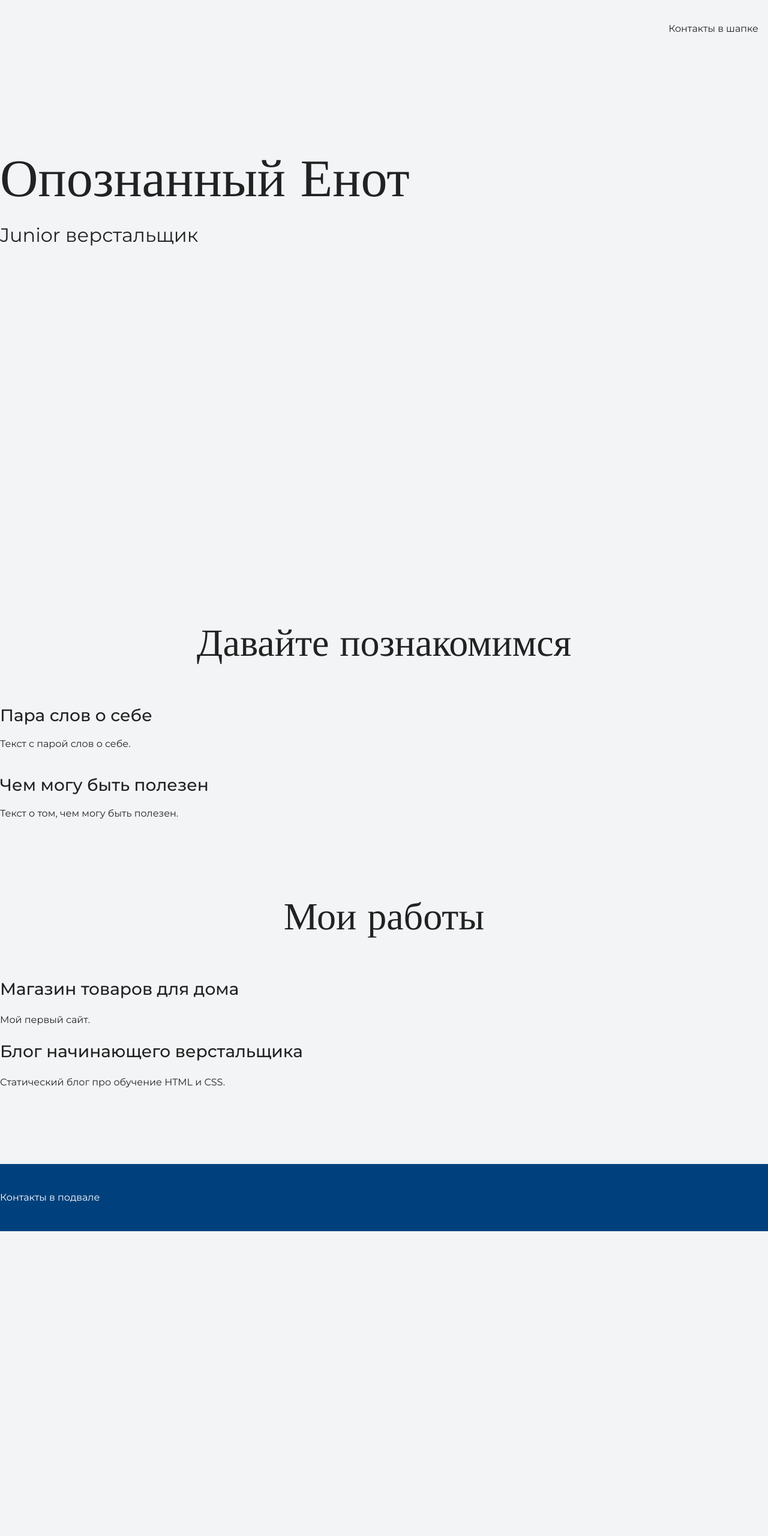
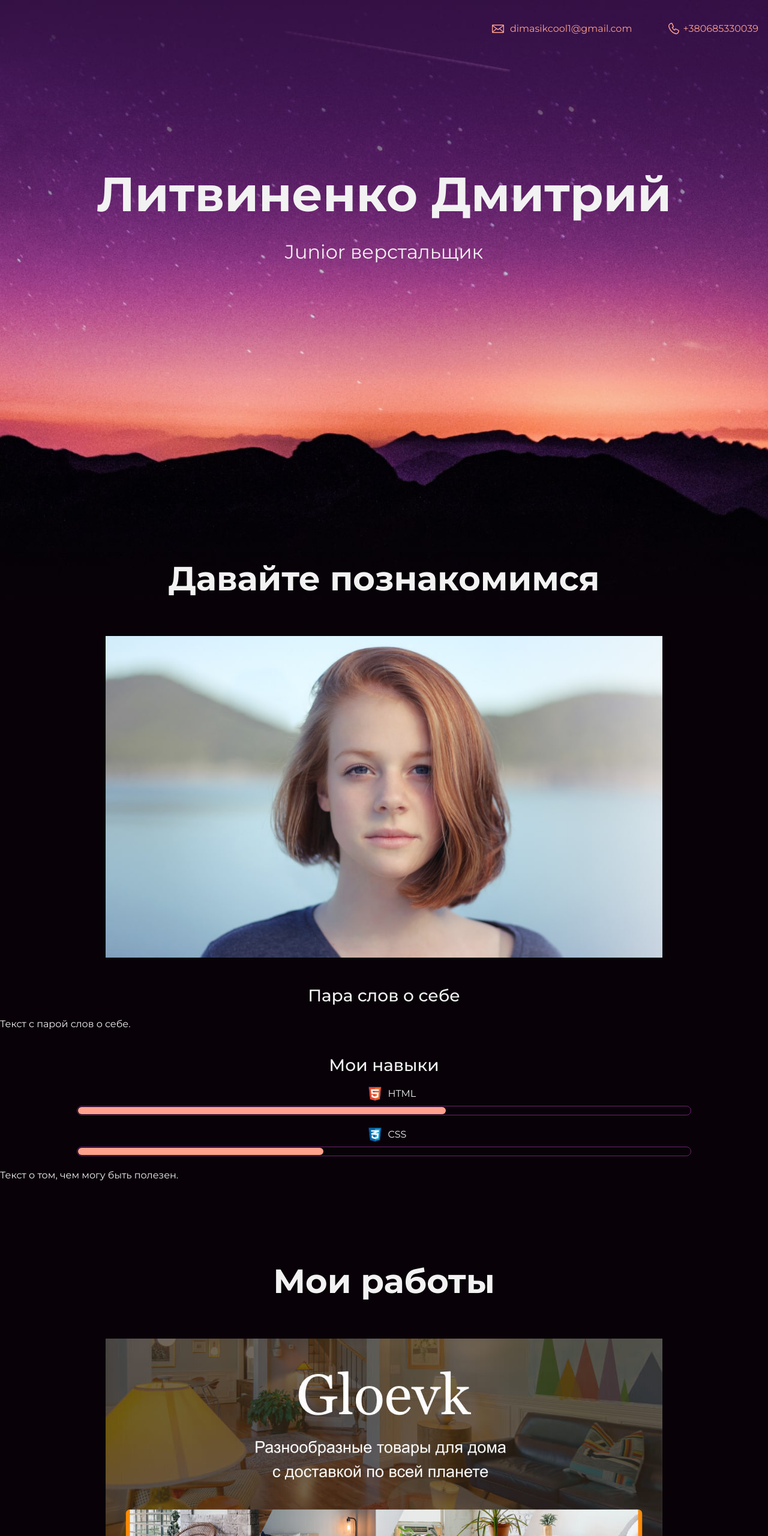
Before and after one commit to litvinushka/DmitryLitvinenko, a plain HTML site: page index.html in a window 1280 px wide. Shown: the top 2560 px of the page at 60% size. Before the commit the page ends 2052 px from the top, so only its background shows below. Drawn offline with nearby package versions, Linux system fonts and the light colour scheme.

Commit message:
Add files via upload

```diff
--- a/index.html
+++ b/index.html
@@ -11,35 +11,56 @@
   <body>
     <header class="page-header">
     <div class="container">
-	Контакты в шапке
+ <a class="header-email" href="dimasikcool1@gmail.com">dimasikcool1@gmail.com</a>
+    <a class="header-phone" href="tel:+79876543210">+380685330039</a>
     </div>
 	</header>
 
     <section class="hero-image">
-      <h1 class="heading">Опознанный Енот</h1>
+      <h1 class="heading">Литвиненко Дмитрий</h1>
       <p>Junior верстальщик</p>
     </section>
 
     <section class="intro">
+
       <h2 class="subheading">Давайте познакомимся</h2>
+ <figure class="user-image">
+  <img src="files/user.jpg" width="928" height="536" alt="какая то баба">
+</figure>
       <h3>Пара слов о себе</h3>
       <p>Текст с парой слов о себе.</p>
-      <h3>Чем могу быть полезен</h3>
+ <div class="skills">
+  <h3>Мои навыки</h3>
+  <dl class="skills-list">
+    <dt class="skill-html">HTML</dt>
+    <dd class="level"><div style="width: 60%;">60%</div></dd>
+    <dt class="skill-css">CSS</dt>
+    <dd class="level"><div style="width: 40%;">40%</div></dd>
+  </dl>
+</div>
       <p>Текст о том, чем могу быть полезен.</p>
     </section>
 
     <section class="portfolio">
       <h2 class="subheading">Мои работы</h2>
+	  <figure class="project-image">
+  <img src="files/project.jpg" width="928" height="536" alt="Cайт магазина товаров для дома">
+</figure>
 
       <h3>Магазин товаров для дома</h3>
+
       <p>Мой первый сайт.</p>
+	  <a class="button" href="source/project-gloevk/index.html">Открыть страницу</a>
 
       <h3>Блог начинающего верстальщика</h3>
       <p>Статический блог про обучение HTML и CSS.</p>
     </section>
 
     <footer class="page-footer">
-      Контакты в подвале
+  <div class="container">
+     <a class="header-email" href="dimasikcool1@gmail.com">dimasikcool1@gmail.com</a>
+    <a class="header-phone" href="tel:+79876543210">+380685330039</a>
+  </div>
     </footer>
   </body>
 </html>
--- /dev/null
+++ b/source/project-gloevk/style.css
@@ -0,0 +1,127 @@
+body {
+  margin: 0;
+  padding: 0;
+  font-family: "Arial", sans-serif;
+  font-size: 14px;
+  line-height: 20px;
+  color: #444444;
+}
+
+h1 {
+  width: 255px;
+  margin: 0 auto 8px;
+  font-family: "Georgia", serif;
+  text-align: center;
+  font-weight: normal;
+  font-size: 56px;
+  line-height: 64px;
+}
+
+h2 {
+  border-bottom: 2px solid #cccccc;
+  padding-bottom: 12px;
+}
+
+.container {
+  width: 510px;
+  margin: 0 auto;
+  padding: 0 20px;
+}
+
+.site-header {
+  min-width: 550px;
+  height: 186px;
+  margin-bottom: 70px;
+  padding-top: 30px;
+  background: #847462 no-repeat center url("img/gloevk-bg.jpg");
+  background-size: cover;
+  color: #ffffff;
+}
+
+.site-header p {
+  width: 255px;
+  margin: 0 auto 26px;
+  text-align: center;
+  font-size: 16px;
+  line-height: 24px;
+}
+
+.site-header img {
+  display: block;
+  margin: 0 auto;
+}
+
+.features {
+  width: 510px;
+  margin: 0 auto 30px;
+  padding: 0 20px;
+}
+
+.features p {
+  display: inline-block;
+  vertical-align: top;
+  width: 30%;
+  margin: 0 5px;
+  background-repeat: no-repeat;
+  background-position: center top;
+  text-align: center;
+}
+
+.feature-furniture {
+  padding-top: 65px;
+  background-image: url("img/furniture.svg");
+}
+
+.feature-lighting {
+  padding-top: 65px;
+  background-image: url("img/lighting.svg");
+}
+
+.feature-accessories {
+  padding-top: 65px;
+  background-image: url("img/accessories.svg");
+}
+
+.advantages {
+  width: 510px;
+  margin: 0 auto 40px;
+  padding: 0 20px;
+}
+
+.advantages-list {
+  padding: 0;
+  list-style: none;
+}
+
+.advantages-item {
+  margin-bottom: 15px;
+  padding-left: 20px;
+  border-left: 20px solid #e2e2e2;
+  color: #999999;
+}
+
+.standard {
+  border-color: #847462;
+  color: #6a6a6a;
+}
+
+.vip {
+  border-color: #ffb864;
+  color: #000000;
+}
+
+.site-footer {
+  min-width: 550px;
+  background-color: #847462;
+  color: #ffffff;
+}
+
+.site-footer .container {
+  text-align: center;
+}
+
+.site-footer p {
+  display: inline-block;
+  vertical-align: middle;
+  padding: 0 20px;
+}
--- a/style.css
+++ b/style.css
@@ -4,13 +4,13 @@ body {
   font-family: "Montserrat", "Helvetica", "Arial", sans-serif;
   font-size: 16px;
   line-height: 32px;
-  color: #222222;
-  background-color: #f2f4f6;
+  color: #f2f2f2;
+  background-color: #080208;
   background-image: url("img/hero-bg.jpg");
   background-repeat: no-repeat;
   background-position: top center;
+
 }
-
 .container {
   max-width: 928px;
   margin: 0 auto;
@@ -18,7 +18,7 @@ body {
 }
 
 .page-header {
-  margin: 0 0 160px;
+  margin: 0 0 180px;
   padding: 32px 0 32px;
 }
 
@@ -30,7 +30,7 @@ body {
 
 .page-header a {
   margin-left: 56px;
-  color: #288be6;
+  color: #fea18d;
   text-decoration: none;
   background-repeat: no-repeat;
   background-position: left;
@@ -38,16 +38,17 @@ body {
 
 .header-email {
   padding-left: 30px;
-  background-image: url("img/icon-email-header.svg");
+  background-image: url("img/icon-email.svg");
 }
 
 .header-phone {
   padding-left: 25px;
-  background-image: url("img/icon-phone-header.svg");
+  background-image: url("img/icon-phone.svg");
 }
 
 .hero-image {
-  margin-bottom: 620px;
+  margin-bottom: 480px;
+  text-align: center;
 }
 
 .hero-image .container {
@@ -56,11 +57,9 @@ body {
 }
 
 .heading {
-  margin: 0 0 16px;
-  font-family: "Old Standard TT", "Times", "Times New Roman", serif;
-  font-size: 88px;
+  margin: 0 0 24px;
+  font-size: 80px;
   line-height: 96px;
-  font-weight: 400;
 }
 
 .hero-image p {
@@ -75,10 +74,8 @@ body {
 
 .subheading {
   margin: 0 0 56px;
-  font-family: "Old Standard TT", "Times", "Times New Roman", serif;
-  font-size: 64px;
+  font-size: 56px;
   line-height: 80px;
-  font-weight: 400;
   text-align: center;
 }
 
@@ -93,6 +90,7 @@ body {
   font-size: 28px;
   line-height: 40px;
   font-weight: 500;
+  text-align: center;
 }
 
 .intro p {
@@ -108,30 +106,35 @@ body {
   padding-left: 32px;
   background-repeat: no-repeat;
   background-position: left;
-}
+ margin-left: 48%;
+  }
 
 .skill-html {
   background-image: url("img/icon-html.svg");
+  margin-left: 43%;
 }
 
 .skill-css {
   background-image: url("img/icon-css.svg");
+  margin-left: 43%;
 }
 
 .level {
   margin: 4px 0 16px;
+  margin-left: 10%;
+  margin-right: 10%;
   padding: 0;
   height: 14px;
   font-size: 0;
-  background-color: #ffffff;
-  border: 1px solid #86c3fa;
+  background-color: #080208;
+  border: 1px solid #712073;
   border-radius: 8px;
 }
 
 .level div {
   margin: 1px;
   height: 12px;
-  background-color: #288be6;
+  background-color: #fea18d;
   border-radius: 6px;
 }
 
@@ -165,19 +168,18 @@ body {
   text-decoration: none;
   text-transform: uppercase;
   border-radius: 4px;
-  background-color: #288be6;
+  background-color: #712073;
   color: #ffffff;
 }
 
 .page-footer {
   padding: 40px 0;
-  background-color: #00417d;
-  color: #ffffff;
+  background-color: #260c26;
 }
 
 .page-footer a {
   margin-left: 56px;
-  color: inherit;
+  color: #fea18d;
   text-decoration: none;
   background-repeat: no-repeat;
   background-position: left;
@@ -185,10 +187,10 @@ body {
 
 .footer-email {
   padding-left: 30px;
-  background-image: url("img/icon-email-footer.svg");
+  background-image: url("img/icon-email.svg");
 }
 
 .footer-phone {
   padding-left: 25px;
-  background-image: url("img/icon-phone-footer.svg");
+  background-image: url("img/icon-phone.svg");
 }
```
Also changed, not shown: source/project-gloevk/index.html (added, +42 -0 lines), files/project.jpg (added), files/user.jpg (added), img/hero-bg.jpg (added), img/icon-css.svg (added), img/icon-email.svg (added), img/icon-html.svg (added), img/icon-phone.svg (added), source/project-gloevk/img/accessories.svg (added), source/project-gloevk/img/furniture.svg (added), source/project-gloevk/img/gloevk-bg.jpg (added), source/project-gloevk/img/gloevk-examples.png (added), source/project-gloevk/img/gloevk-logo-white.svg (added), source/project-gloevk/img/lighting.svg (added).
